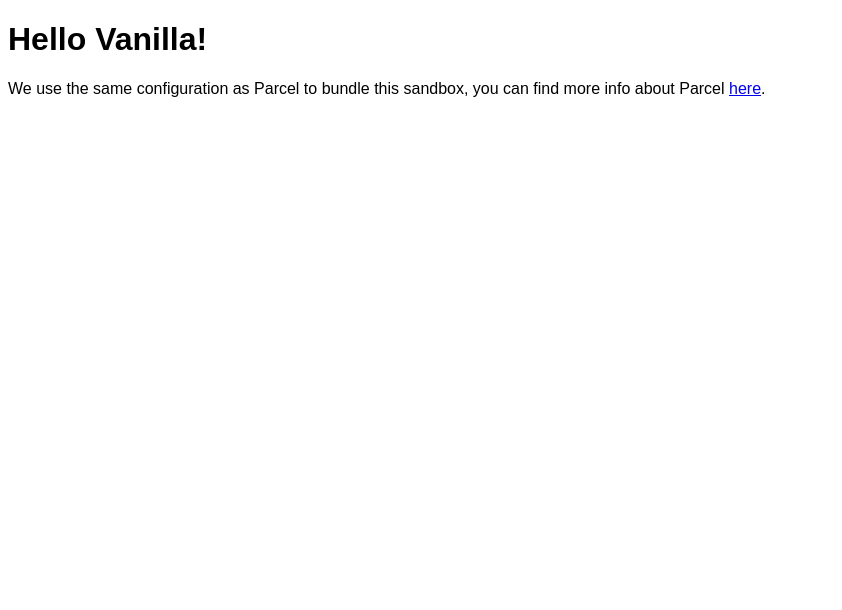
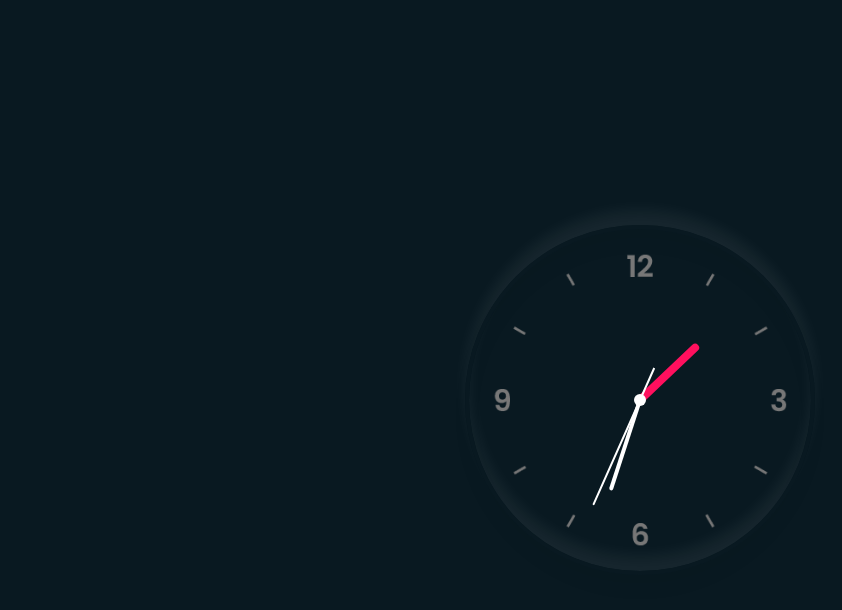
Before and after one commit to MizaelpV/JavascriptClockNeumorphism, a website built with Parcel: page index.html in a window 1280 px wide. Shown: the whole page, without its empty margins (0-842 px from the left). Built offline with nearby package versions, Linux system fonts and the light colour scheme.

Commit message:
Created analogous clock Created analogous clock

```diff
--- a/index.html
+++ b/index.html
@@ -1,16 +1,22 @@
 <!DOCTYPE html>
 <html>
-
   <head>
     <title>Parcel Sandbox</title>
     <meta charset="UTF-8" />
+    <link rel="stylesheet" href="styles.css" />
   </head>
-
   <body>
-	<div id="app"></div>
-
-	<script src="src/index.js">
-	</script>
+    <div class="clock">
+      <div class="hour">
+        <div class="hr" id="hr"></div>
+      </div>
+      <div class="min">
+        <div class="mn" id="mn"></div>
+      </div>
+      <div class="sec">
+        <div class="sc" id="sc"></div>
+      </div>
+    </div>
+    <script src="src/index.js"></script>
   </body>
-
 </html>
--- a/src/index.js
+++ b/src/index.js
@@ -1,10 +1,16 @@
-import "./styles.css";
+const deg = 6;
 
-document.getElementById("app").innerHTML = `
-<h1>Hello Vanilla!</h1>
-<div>
-  We use the same configuration as Parcel to bundle this sandbox, you can find more
-  info about Parcel
-  <a href="https://parceljs.org" target="_blank" rel="noopener noreferrer">here</a>.
-</div>
-`;
+const hr = document.querySelector("#hr");
+const mn = document.querySelector("#mn");
+const sc = document.querySelector("#sc");
+
+setInterval(() => {
+  let day = new Date();
+  let hh = day.getHours() * 30;
+  let mm = day.getMinutes() * deg;
+  let ss = day.getSeconds() * deg;
+
+  hr.style.transform = `rotateZ(${hh + mm / 12}deg)`;
+  mn.style.transform = `rotateZ(${mm}deg)`;
+  sc.style.transform = `rotateZ(${ss}deg)`;
+});
--- a/src/styles.css
+++ /dev/null
@@ -1,3 +0,0 @@
-body {
-  font-family: sans-serif;
-}
--- /dev/null
+++ b/styles.css
@@ -0,0 +1,101 @@
+* {
+  margin: 0;
+  padding: 0;
+  box-sizing: border-box;
+}
+
+body {
+  display: flex;
+  justify-content: center;
+  align-items: center;
+  min-height: 100vh;
+  background: #091921;
+}
+
+.clock {
+  width: 350px;
+  height: 350px;
+  display: flex;
+  justify-content: center;
+  align-items: center;
+  background: url(img/clock.png);
+  background-size: cover;
+  border: 4px solid #091921;
+  border-radius: 50%;
+  box-shadow: 0 -15px 15px rgba(255, 255, 255, 0.06),
+    inset 0 -15px 15px rgba(255, 255, 255, 0.06),
+    0 15px 15px rgba(0, 0, 0, 0.04), inset 0 15px 15px rgba(0, 0, 0, 0.04);
+}
+
+.clock:before {
+  content: "";
+  position: absolute;
+  width: 12px;
+  height: 12px;
+  background: #fff;
+  border-radius: 50%;
+  z-index: 10000;
+}
+
+.clock .hour,
+.clock .min,
+.clock .sec {
+  position: absolute;
+}
+
+.clock .hour,
+.hr {
+  width: 160px;
+  height: 160px;
+}
+
+.clock .min,
+.mn {
+  width: 190px;
+  height: 190px;
+}
+
+.clock .sec,
+.sc {
+  width: 230px;
+  height: 230px;
+}
+
+.hr,
+.mn,
+.sc {
+  display: flex;
+  justify-content: center;
+  position: absolute;
+  border-radius: 50%;
+}
+
+.hr:before {
+  content: "";
+  position: absolute;
+  background: #ff105e;
+  width: 8px;
+  height: 80px;
+  z-index: 10;
+  border-radius: 6px 6px 0 0;
+}
+
+.mn:before {
+  content: "";
+  position: absolute;
+  background: #fff;
+  width: 4px;
+  height: 90px;
+  z-index: 11;
+  border-radius: 6px 6px 0 0;
+}
+
+.sc:before {
+  content: "";
+  position: absolute;
+  background: #fff;
+  width: 2px;
+  height: 150px;
+  z-index: 12;
+  border-radius: 6px 6px 0 0;
+}
```
Also changed, not shown: img/clock.png (added). Lines whose indentation alone changed are shown as unchanged.
